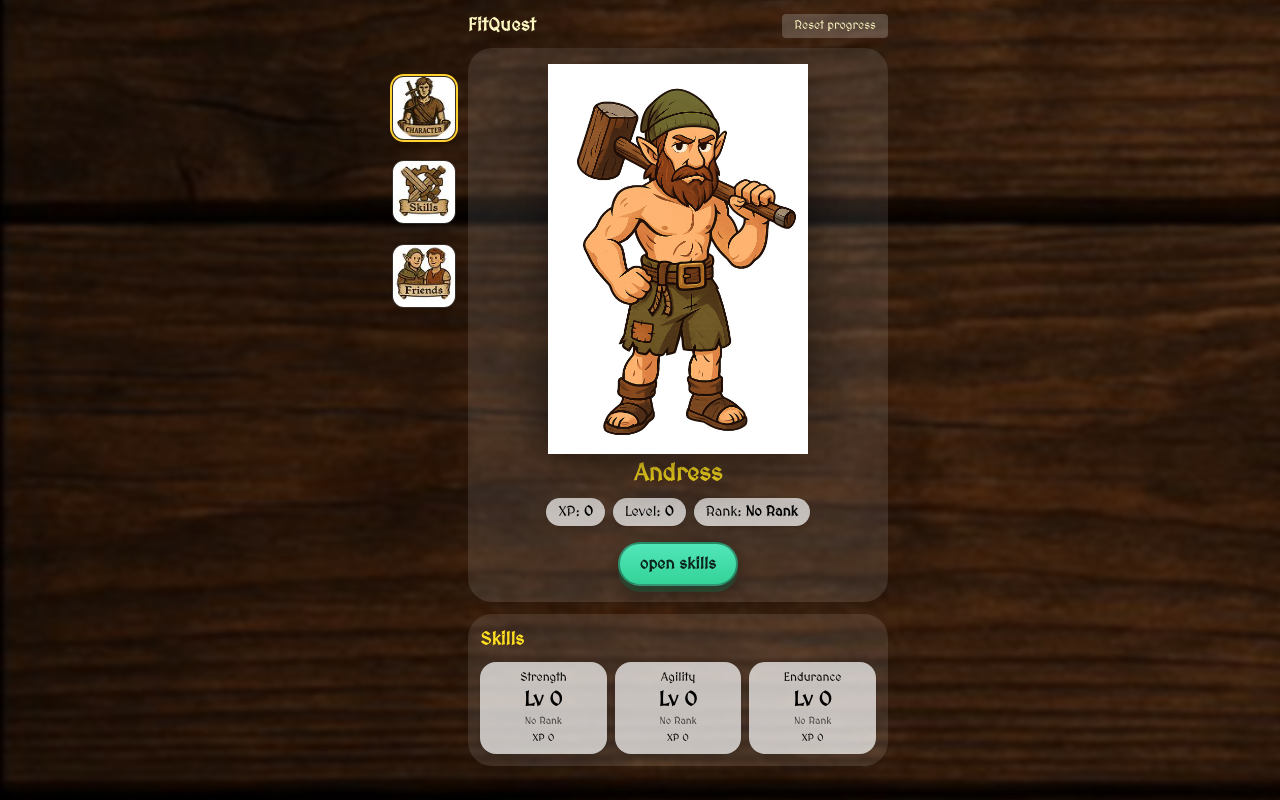
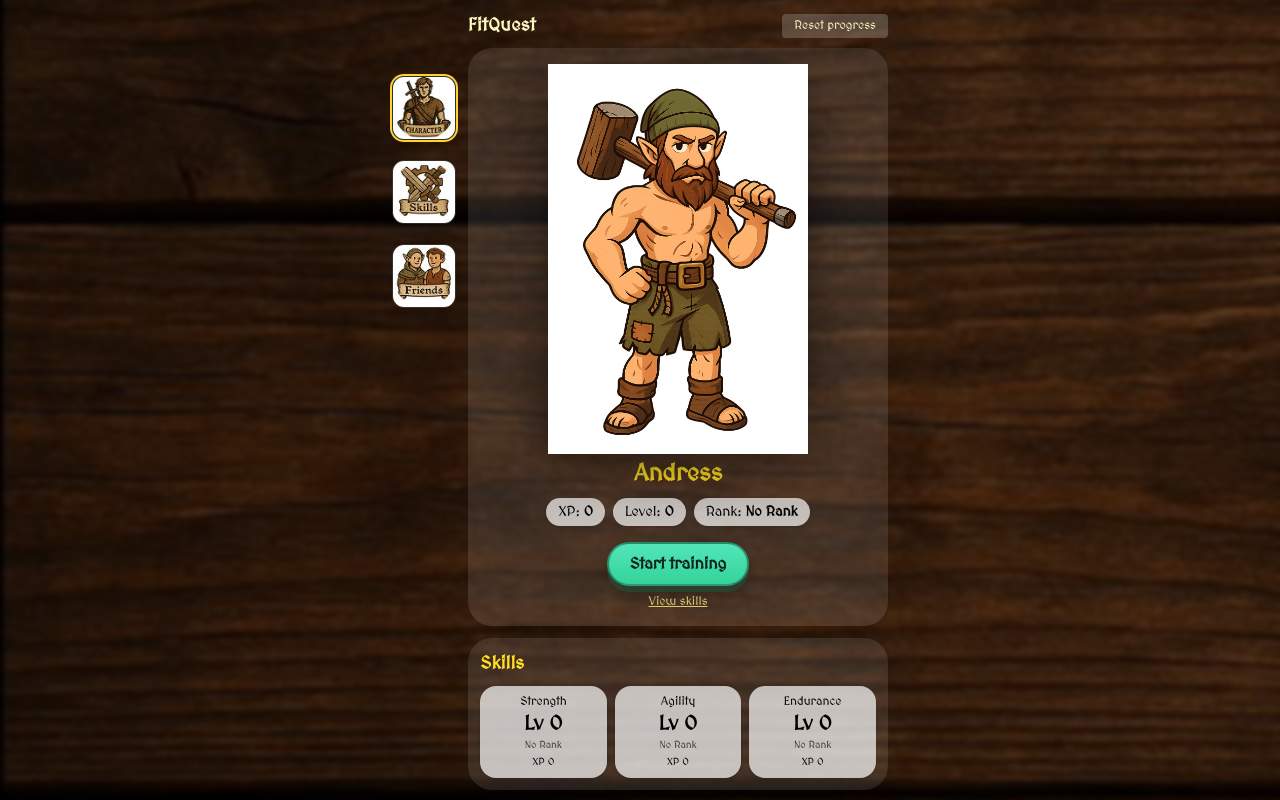
Before and after one commit to lachkarevaira-coder/fitquest-prototype, a React (Vite) app: page / in a window 1280 px wide. Built offline with nearby package versions, Linux system fonts and the light colour scheme.

Commit message:
Update CharacterView.tsx

```diff
--- a/src/feature/fitquest/views/CharacterView.tsx
+++ b/src/feature/fitquest/views/CharacterView.tsx
@@ -1,7 +1,7 @@
 // src/feature/fitquest/views/CharacterView.tsx
 import React from "react";
 import type { AppState } from "@/feature/fitquest/types";
-import { ProgressPill, BranchStat } from "@/feature/fitquest/components"; // если у тебя файл components.tsx лежит прямо в feature/fitquest (без папки), поменяй импорт на '@/feature/fitquest/components'
+import { ProgressPill, BranchStat } from "@/feature/fitquest/components";
 import {
   getHeroImageByXP,
   rankNameByLevel,
@@ -10,9 +10,11 @@ import {
 
 export default function CharacterView({
   state,
+  onStartTraining,
   gotoSkills,
 }: {
   state: AppState;
+  onStartTraining: () => void;
   gotoSkills: () => void;
 }) {
   const level = xpToLevel(state.totalXP, "character");
@@ -38,8 +40,9 @@ export default function CharacterView({
           <ProgressPill label="Rank" value={heroRank.name} />
         </div>
 
+        {/* основная кнопка: старт тренировки */}
         <button
-          onClick={gotoSkills}
+          onClick={onStartTraining}
           className="mt-4 px-5 py-2 rounded-full font-extrabold text-[#0b231b]"
           style={{
             background: "linear-gradient(#52e6b8,#34d399)",
@@ -47,7 +50,15 @@ export default function CharacterView({
             boxShadow: "0 6px 0 rgba(30,90,60,.5),0 10px 20px rgba(0,0,0,.35)",
           }}
         >
-          open skills
+          Start training
+        </button>
+
+        {/* запасная маленькая ссылка на Skills, если вдруг понадобится */}
+        <button
+          onClick={gotoSkills}
+          className="mt-2 text-xs underline text-yellow-200/80 hover:text-yellow-100"
+        >
+          View skills
         </button>
       </div>
 
```
